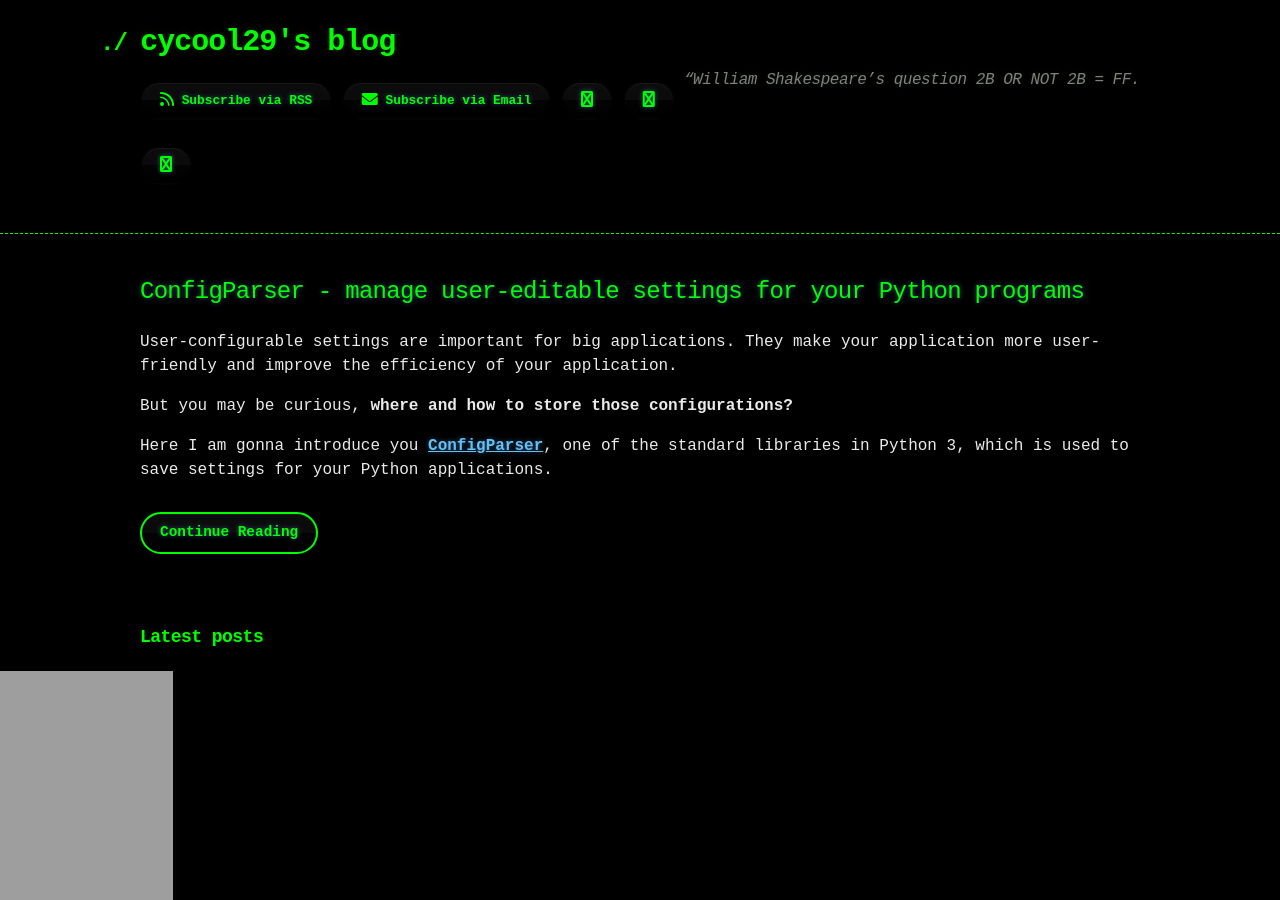
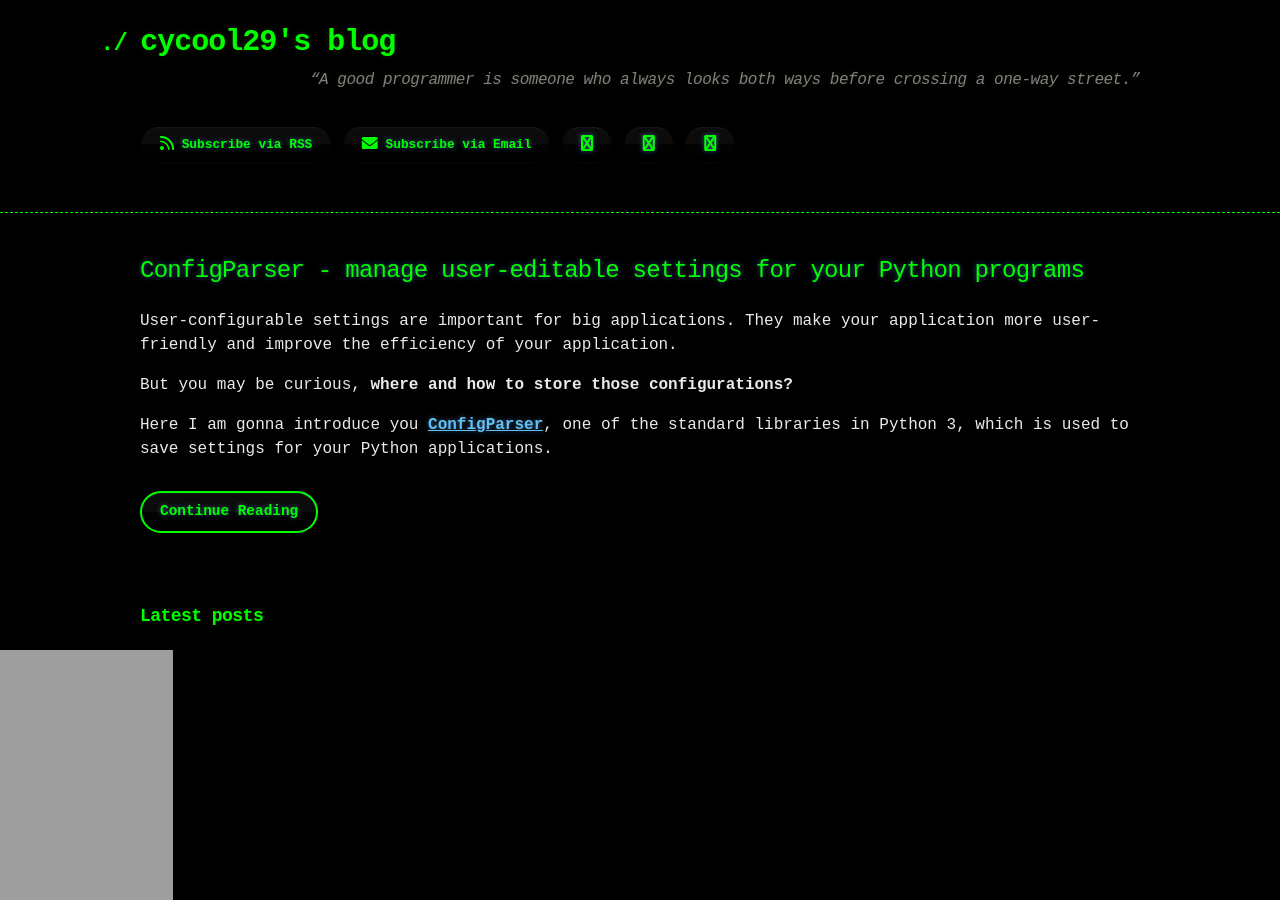
Before and after one commit to cycool29/cycool29.github.io, a Jekyll site: the page built from index.md, in a window 1280 px wide and 900 px high. Built offline with Jekyll 4.4.1, drawn with Linux system fonts in a browser that asks for light colours; a style sheet for code colours, icons or effects is not loaded.

Commit message:
Update quotes

```diff
--- a/_config.yml
+++ b/_config.yml
@@ -1,5 +1,5 @@
 title: cycool29's blog
-description: "“William Shakespeare’s question 2B OR NOT 2B = FF. "
+description: "“A good programmer is someone who always looks both ways before crossing a one-way street.” "
 bio: A high school student. Intermediate in Python, Git, Bash. Learning JavaScript. He/Him. "
 author: cycool29
 url: https://cycool29.github.io
```
